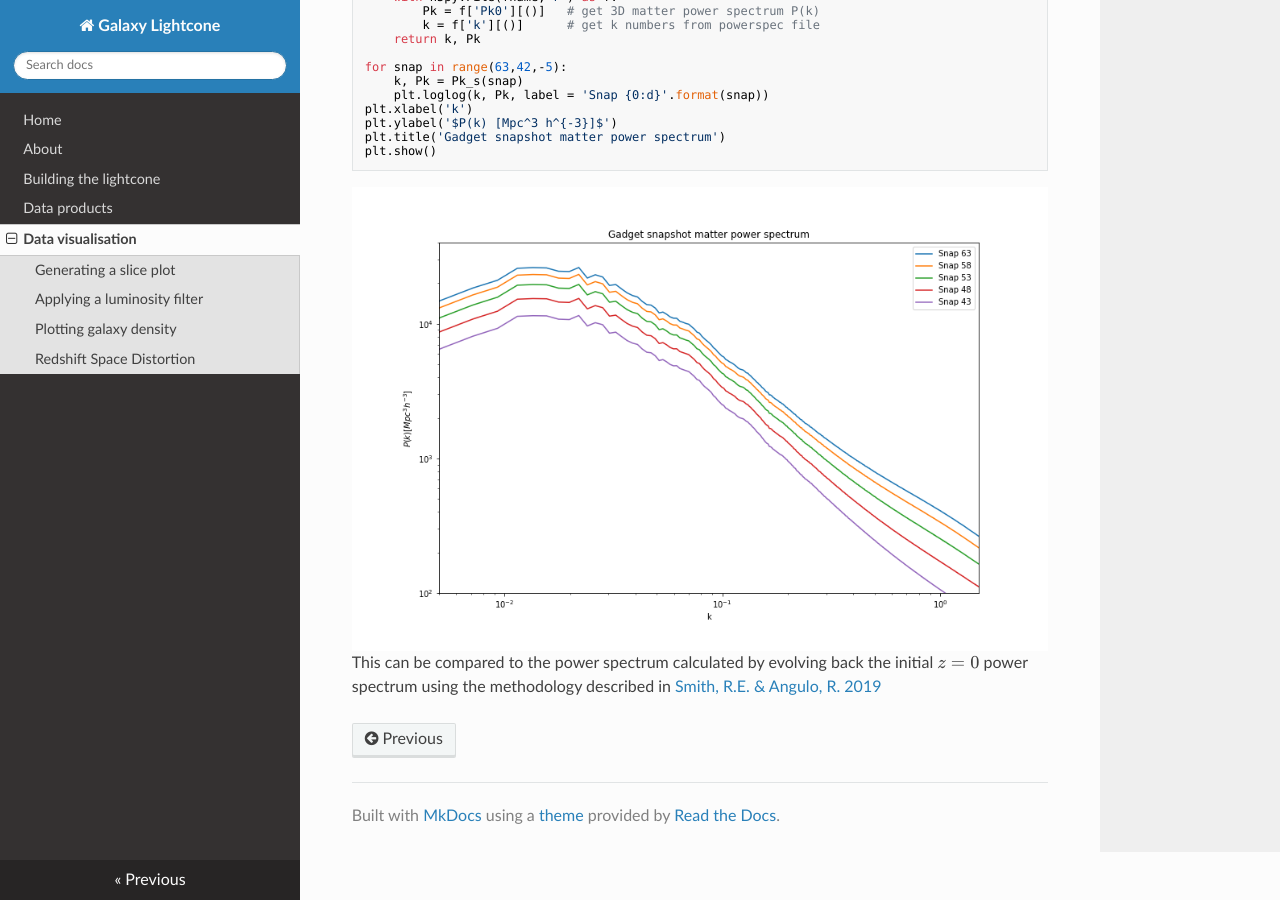
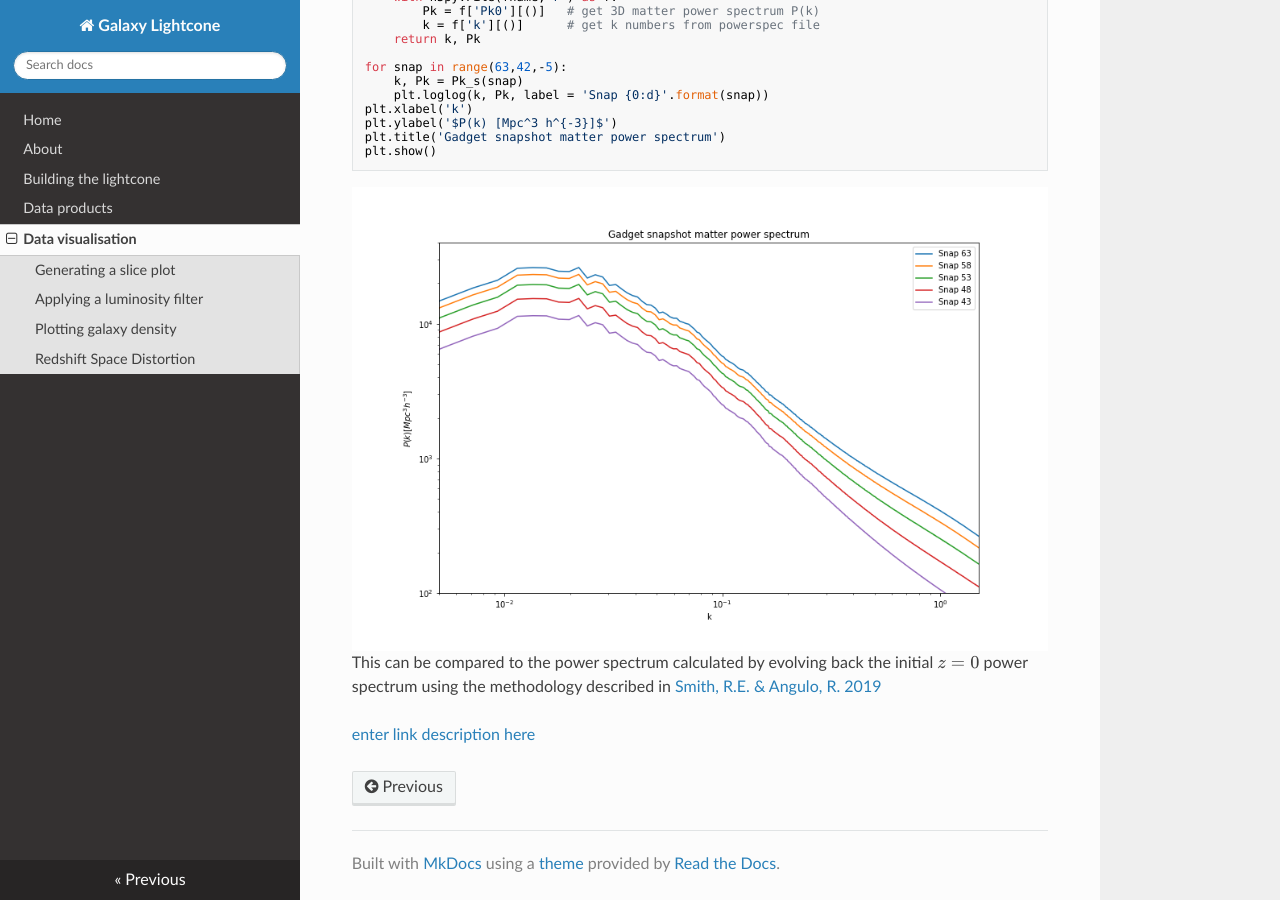
Before and after one commit to rajbooth/Lightcone, an MkDocs documentation site: the page built from docs/data_visualisation.md, in a window 1280 px wide and 900 px high, scrolled down 7792 px. Built offline with MkDocs 1.6.1, drawn with Linux system fonts in a browser that asks for light colours; nearby versions of some CDN libraries; formulas are drawn with MathJax 3.

Commit message:
docs/data_visualisation.md updated from https://stackedit.io/

````diff
--- a/docs/data_visualisation.md
+++ b/docs/data_visualisation.md
@@ -193,6 +193,8 @@ plt.show()
 ```
 ![Matter power spectrum](https://github.com/rajbooth/Lightcone/raw/master/images/gadget_snapshot_Pk_1.png)
 This can be compared to the power spectrum calculated by evolving back the initial $z=0$ power spectrum using the methodology described in  [Smith, R.E. & Angulo, R. 2019](https://doi.org/10.1093/mnras/stz890)
+
+[enter link description here](https://github.com/rajbooth/Lightcone/raw/master/images/gadget_snapshot_Pk.png)
 <!--stackedit_data:
-eyJoaXN0b3J5IjpbLTM4NDIwNzU5OSwyMjA1MjkzMjldfQ==
+eyJoaXN0b3J5IjpbLTIyNzk2OTE2OSwyMjA1MjkzMjldfQ==
 -->
````
